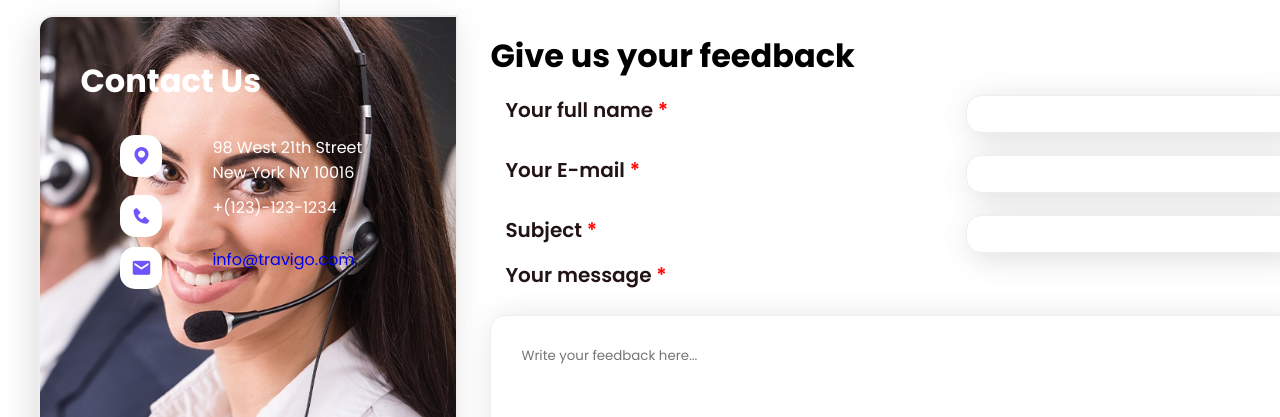
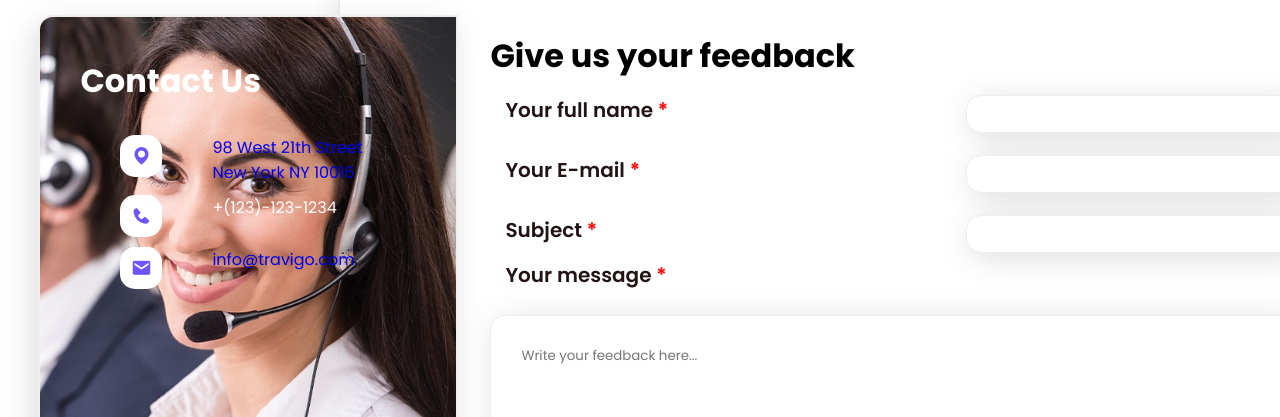
Before and after one commit to ThisMSH/Travigo, a plain HTML site: page Contact.html in a window 1280 px wide. Shown: the part 1140-1557 px from the top of the page. Drawn offline with nearby package versions, Linux system fonts and the light colour scheme.

Commit message:
Version 1.11

```diff
--- a/Contact.html
+++ b/Contact.html
@@ -57,7 +57,7 @@
 				<ul class="contact-us-list">
 					<li>
 						<span class="contact-icon"><i class='bx bxs-map' ></i></span>
-						<span>98 West 21th Street New York NY 10016</span>
+						<a href="https://goo.gl/maps/Kw22ANFyPJr24cyA8" target="_blank">98 West 21th Street New York NY 10016</a>
 					</li>
 					<li>
 						<span class="contact-icon"><i class='bx bxs-phone' ></i></i></span>
@@ -80,10 +80,6 @@
 
 		<div class="contact-us-form">
 			<h3>Give us your feedback</h3>
-			<!-- <div class="boxbox1">
-				<span>Your full name </span><span class="red-star">*</span>
-				<input type="text" name="" required>
-			</div> -->
 			<div class="boxbox1">
 				<div class="text-box">
 					<span>Your full name </span><span class="red-star">*</span>
@@ -113,31 +109,6 @@
 				<input type="submit" value="Send">
 			</div>
 			<p class="required-pos"><span class="red-star">* </span> Required</p>
-			<!-- <div class="boxbox">
-				<table>
-					<tr>
-						<td><label>Your full name <span>*</span></label></td>
-						<td><input type="text" id="inp1"></td>
-					</tr>
-					<tr>
-						<td><label>your email <span>*</span></label></td>
-						<td><input type="email" id="inp2"></td>
-					</tr>
-					<tr>
-						<td><label>subject <span>*</span></label></td>
-						<td><input type="text" id="inp3"></td>
-					</tr>
-					<tr>
-						<td><label>Your message <span>*</span></label></td>
-					</tr>
-					<tr>
-						<td><textarea name="" id="inp4" cols="50" rows="5"></textarea></td>
-					</tr>
-					<tr>
-						<td><input type="submit" value="Send"></td>
-					</tr>
-				</table>
-			</div> -->
 		</div>
 	</section>
 
@@ -185,8 +156,8 @@
 				<div class="list">
 					<h4>Contact Info</h4>
 					<ul>
-						<li><a href="Contact.html">98 West 21th Street</a></li>
-						<li><a href="Contact.html">New York NY 10016</a></li>
+						<li><a href="https://goo.gl/maps/Kw22ANFyPJr24cyA8" target="_blank">98 West 21th Street</a></li>
+						<li><a href="https://goo.gl/maps/Kw22ANFyPJr24cyA8" target="_blank">New York NY 10016</a></li>
 						<li><a href="Contact.html">+(123)-123-1234</a></li>
 						<li><a href="mailto:info@travigo.com">info@travigo.com</a></li>
 						<li><a href="Contact.html">+(123)-123-1234</a></li>
```
Also changed, not shown: Tours.html (+3 -3 lines), about.html (+3 -3 lines), index.html (+3 -3 lines).
